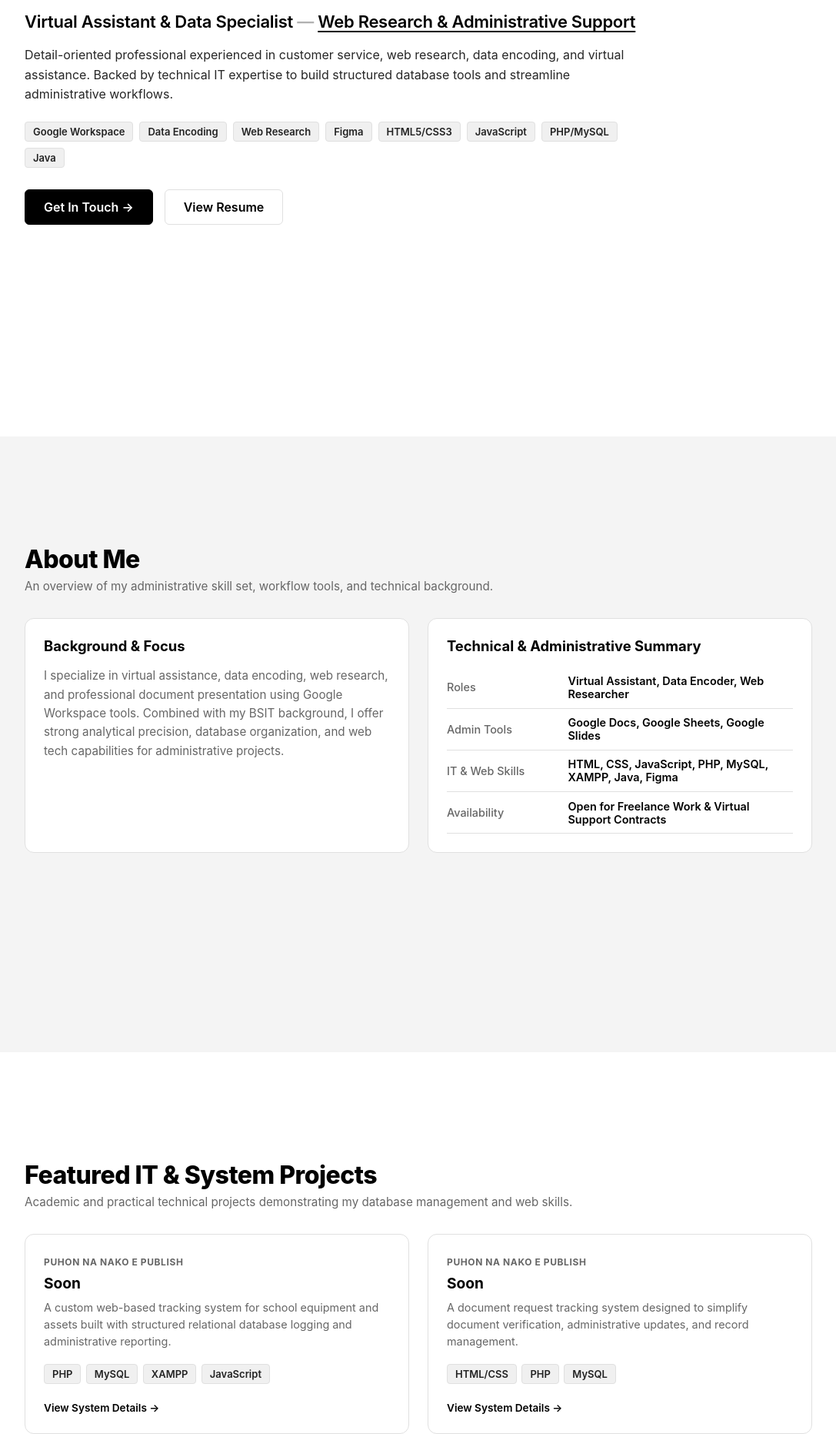
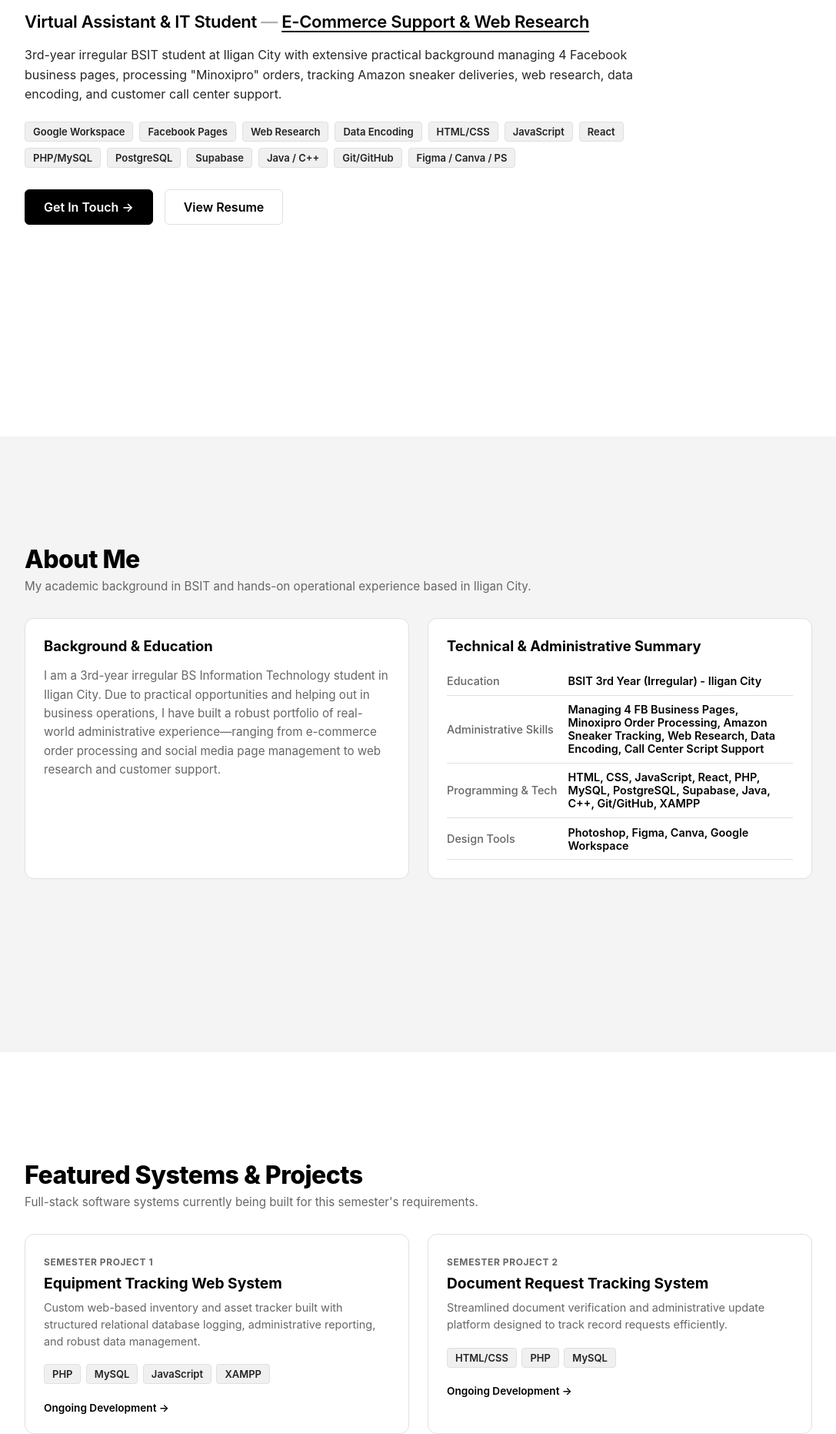
Before and after one commit to Euphcrix/Portfolio, a plain HTML site: page index.html in a window 1280 px wide. Shown: the part 233-2096 px from the top of the page at 77% size, without its empty margins (96-1183 px from the left). Drawn offline with nearby package versions, Linux system fonts and the light colour scheme.

Commit message:
update my portofolio to improve

```diff
--- a/index.html
+++ b/index.html
@@ -58,13 +58,12 @@
                             <span class="verified-icon">✓</span>
                         </div>
                         <div class="social-links">
-                            <a href="https://github.com" target="_blank" aria-label="GitHub">
+                            <a href="https://github.com/Euphcrix/Portfolio" target="_blank" aria-label="GitHub">
                                 <svg width="20" height="20" fill="currentColor" viewBox="0 0 24 24"><path d="M12 0C5.37 0 0 5.37 0 12c0 5.31 3.435 9.795 8.205 11.385.6.105.825-.255.825-.57 0-.285-.015-1.23-.015-2.235-3.015.555-3.795-.735-4.035-1.41-.135-.345-.72-1.41-1.23-1.695-.42-.225-1.02-.78-.015-.795.945-.015 1.62.87 1.845 1.23 1.08 1.815 2.805 1.305 3.495.99.105-.78.42-1.305.765-1.605-2.67-.3-5.46-1.335-5.46-5.925 0-1.305.465-2.385 1.23-3.225-.12-.3-.54-1.53.12-3.18 0 0 1.005-.315 3.3 1.23.96-.27 1.98-.405 3-.405s2.04.135 3 .405c2.295-1.56 3.3-1.23 3.3-1.23.66 1.65.24 2.88.12 3.18.765.84 1.23 1.905 1.23 3.225 0 4.605-2.805 5.625-5.475 5.925.435.375.81 1.095.81 2.22 0 1.605-.015 2.895-.015 3.3 0 .315.225.69.825.57A12.02 12.02 0 0024 12c0-6.63-5.37-12-12-12z"/></svg>
                             </a>
                             <a href="https://linkedin.com" target="_blank" aria-label="LinkedIn">
                                 <svg width="20" height="20" fill="currentColor" viewBox="0 0 24 24"><path d="M19 0h-14c-2.761 0-5 2.239-5 5v14c0 2.761 2.239 5 5 5h14c2.762 0 5-2.239 5-5v-14c0-2.761-2.238-5-5-5zm-11 19h-3v-11h3v11zm-1.5-12.268c-.966 0-1.75-.79-1.75-1.764s.784-1.764 1.75-1.764 1.75.79 1.75 1.764-.783 1.764-1.75 1.764zm13.5 12.268h-3v-5.604c0-3.368-4-3.113-4 0v5.604h-3v-11h3v1.765c1.396-2.586 7-2.777 7 2.476v6.759z"/></svg>
                             </a>
-                            <!-- Facebook SVG Icon Added Below -->
                             <a href="https://www.facebook.com/Euphcr1qxj" target="_blank" aria-label="Facebook">
                                 <svg width="20" height="20" fill="currentColor" viewBox="0 0 24 24"><path d="M9 8H6v4h3v12h5V12h3.642L18 8h-4V6.333C14 5.37 14.5 5 15.5 5H18V0h-3.808C10.59 0 9 1.588 9 4.708V8z"/></svg>
                             </a>
@@ -72,19 +71,24 @@
                     </div>
                 </div>
 
-                <h2 class="hero-role">Virtual Assistant & Data Specialist <span class="divider">—</span> <span class="highlight">Web Research & Administrative Support</span></h2>
+                <h2 class="hero-role">Virtual Assistant & IT Student <span class="divider">—</span> <span class="highlight">E-Commerce Support & Web Research</span></h2>
 
-                <p class="hero-bio">Detail-oriented professional experienced in customer service, web research, data encoding, and virtual assistance. Backed by technical IT expertise to build structured database tools and streamline administrative workflows.</p>
+                <p class="hero-bio">3rd-year irregular BSIT student at Iligan City with extensive practical background managing 4 Facebook business pages, processing "Minoxipro" orders, tracking Amazon sneaker deliveries, web research, data encoding, and customer call center support.</p>
 
                 <div class="tech-stack-row">
                     <span class="tech-badge">Google Workspace</span>
+                    <span class="tech-badge">Facebook Pages</span>
+                    <span class="tech-badge">Web Research</span>
                     <span class="tech-badge">Data Encoding</span>
-                    <span class="tech-badge">Web Research</span>
-                    <span class="tech-badge">Figma</span>
-                    <span class="tech-badge">HTML5/CSS3</span>
+                    <span class="tech-badge">HTML/CSS</span>
                     <span class="tech-badge">JavaScript</span>
+                    <span class="tech-badge">React</span>
                     <span class="tech-badge">PHP/MySQL</span>
-                    <span class="tech-badge">Java</span>
+                    <span class="tech-badge">PostgreSQL</span>
+                    <span class="tech-badge">Supabase</span>
+                    <span class="tech-badge">Java / C++</span>
+                    <span class="tech-badge">Git/GitHub</span>
+                    <span class="tech-badge">Figma / Canva / PS</span>
                 </div>
 
                 <div class="hero-actions">
@@ -98,33 +102,33 @@
         <section id="about" class="portfolio-section">
             <div class="section-title">
                 <h2>About Me</h2>
-                <p class="section-subtitle">An overview of my administrative skill set, workflow tools, and technical background.</p>
+                <p class="section-subtitle">My academic background in BSIT and hands-on operational experience based in Iligan City.</p>
             </div>
 
             <div class="about-grid">
                 <div class="about-card">
-                    <h3>Background & Focus</h3>
-                    <p>I specialize in virtual assistance, data encoding, web research, and professional document presentation using Google Workspace tools. Combined with my BSIT background, I offer strong analytical precision, database organization, and web tech capabilities for administrative projects.</p>
+                    <h3>Background & Education</h3>
+                    <p>I am a 3rd-year irregular BS Information Technology student in Iligan City. Due to practical opportunities and helping out in business operations, I have built a robust portfolio of real-world administrative experience—ranging from e-commerce order processing and social media page management to web research and customer support.</p>
                 </div>
 
                 <div class="about-card">
                     <h3>Technical & Administrative Summary</h3>
                     <table class="about-table">
                         <tr>
-                            <th>Roles</th>
-                            <td>Virtual Assistant, Data Encoder, Web Researcher</td>
+                            <th>Education</th>
+                            <td>BSIT 3rd Year (Irregular) - Iligan City</td>
                         </tr>
                         <tr>
-                            <th>Admin Tools</th>
-                            <td>Google Docs, Google Sheets, Google Slides</td>
+                            <th>Administrative Skills</th>
+                            <td>Managing 4 FB Business Pages, Minoxipro Order Processing, Amazon Sneaker Tracking, Web Research, Data Encoding, Call Center Script Support</td>
                         </tr>
                         <tr>
-                            <th>IT & Web Skills</th>
-                            <td>HTML, CSS, JavaScript, PHP, MySQL, XAMPP, Java, Figma</td>
+                            <th>Programming & Tech</th>
+                            <td>HTML, CSS, JavaScript, React, PHP, MySQL, PostgreSQL, Supabase, Java, C++, Git/GitHub, XAMPP</td>
                         </tr>
                         <tr>
-                            <th>Availability</th>
-                            <td>Open for Freelance Work & Virtual Support Contracts</td>
+                            <th>Design Tools</th>
+                            <td>Photoshop, Figma, Canva, Google Workspace</td>
                         </tr>
                     </table>
                 </div>
@@ -134,36 +138,36 @@
         <!-- PROJECTS SECTION -->
         <section id="projects" class="portfolio-section">
             <div class="section-header">
-                <h2>Featured IT & System Projects</h2>
-                <p class="section-subtitle">Academic and practical technical projects demonstrating my database management and web skills.</p>
+                <h2>Featured Systems & Projects</h2>
+                <p class="section-subtitle">Full-stack software systems currently being built for this semester's requirements.</p>
             </div>
 
             <div class="projects-grid">
                 <div class="project-card">
                     <div class="project-content">
-                        <span class="project-category">Puhon na nako e Publish</span>
-                        <h3 class="project-title">Soon</h3>
+                        <span class="project-category">Semester Project 1</span>
+                        <h3 class="project-title">Equipment Tracking Web System</h3>
                         <p class="project-description">
-                            A custom web-based tracking system for school equipment and assets built with structured relational database logging and administrative reporting.
+                            Custom web-based inventory and asset tracker built with structured relational database logging, administrative reporting, and robust data management.
                         </p>
                         <div class="project-tech">
                             <span class="tech-badge">PHP</span>
                             <span class="tech-badge">MySQL</span>
+                            <span class="tech-badge">JavaScript</span>
                             <span class="tech-badge">XAMPP</span>
-                            <span class="tech-badge">JavaScript</span>
                         </div>
                         <div class="project-links">
-                            <a href="#" target="_blank" class="project-btn">View System Details &rarr;</a>
+                            <a href="#" target="_blank" class="project-btn">Ongoing Development &rarr;</a>
                         </div>
                     </div>
                 </div>
 
                 <div class="project-card">
                     <div class="project-content">
-                        <span class="project-category">Puhon na nako e Publish</span>
-                        <h3 class="project-title">Soon</h3>
+                        <span class="project-category">Semester Project 2</span>
+                        <h3 class="project-title">Document Request Tracking System</h3>
                         <p class="project-description">
-                            A document request tracking system designed to simplify document verification, administrative updates, and record management.
+                            Streamlined document verification and administrative update platform designed to track record requests efficiently.
                         </p>
                         <div class="project-tech">
                             <span class="tech-badge">HTML/CSS</span>
@@ -171,7 +175,7 @@
                             <span class="tech-badge">MySQL</span>
                         </div>
                         <div class="project-links">
-                            <a href="#" target="_blank" class="project-btn">View System Details &rarr;</a>
+                            <a href="#" target="_blank" class="project-btn">Ongoing Development &rarr;</a>
                         </div>
                     </div>
                 </div>
@@ -182,37 +186,51 @@
         <section id="experience" class="portfolio-section">
             <div class="section-title">
                 <h2>Work & Administrative Experience</h2>
-                <p class="section-subtitle">A summary of my hands-on roles in virtual assistance, customer service, and data encoding.</p>
+                <p class="section-subtitle">Comprehensive breakdown of my hands-on tasks in virtual assistance, e-commerce, research, and support.</p>
             </div>
 
             <div class="experience-timeline">
                 <div class="timeline-item">
                     <div class="timeline-header">
                         <div>
-                            <h3>Virtual Assistant & Data Encoder</h3>
-                            <span class="company-name">Freelance Work</span>
+                            <h3>E-Commerce & Social Media Virtual Assistant</h3>
+                            <span class="company-name">Business Support Operations (Iligan City)</span>
                         </div>
-                        <span class="timeline-date">Recent</span>
+                        <span class="timeline-date">Active Experience</span>
                     </div>
                     <ul class="timeline-details">
-                        <li>Managed detailed data entry tasks and web research with high accuracy and speed.</li>
-                        <li>Created formatted Google Docs, Google Slides presentations, and organized spreadsheet files.</li>
-                        <li>Applied system logic and data structuring techniques to streamline administrative digital records.</li>
+                        <li>Managed 4 active Facebook business pages, responding to customer inquiries, messaging clients about products, and processing sales.</li>
+                        <li>Handled order fulfillment for "Minoxipro"—collecting customer names, contact numbers, and delivery locations, then encoding them accurately into Google Docs.</li>
+                        <li>Conducted outbound customer phone calls and chats regarding promotions, special offers, and tracking order delivery status.</li>
                     </ul>
                 </div>
 
                 <div class="timeline-item">
                     <div class="timeline-header">
                         <div>
-                            <h3>Customer Service Representative</h3>
-                            <span class="company-name">Call Center Operations</span>
+                            <h3>Web Researcher & Data Encoder</h3>
+                            <span class="company-name">Remote Support & Logistics Tracking</span>
                         </div>
-                        <span class="timeline-date">Previous Role</span>
+                        <span class="timeline-date">Detailed Operations</span>
                     </div>
                     <ul class="timeline-details">
-                        <li>Assisted clients with fast, professional communication and quick issue resolution.</li>
-                        <li>Maintained high data accuracy during real-time call handling and database updating.</li>
-                        <li>Utilized ticketing software and office productivity tools in high-volume environments.</li>
+                        <li>Monitored out-of-delivery sneaker shipments on Amazon and organized delivery logs using Google Docs.</li>
+                        <li>Performed deep-dive web research to find specific residential locations and individuals, encoding their current address details into structured records.</li>
+                        <li>Executed general data entry tasks with strong accuracy and attention to detail.</li>
+                    </ul>
+                </div>
+
+                <div class="timeline-item">
+                    <div class="timeline-header">
+                        <div>
+                            <h3>Customer Support & Call Center Representative</h3>
+                            <span class="company-name">Communications Support</span>
+                        </div>
+                        <span class="timeline-date">Client Handling</span>
+                    </div>
+                    <ul class="timeline-details">
+                        <li>Utilized structured communication scripts to interact with clients smoothly, answer inquiries, and resolve concerns.</li>
+                        <div>Maintained precise real-time logs during live communication sessions.</div>
                     </ul>
                 </div>
             </div>
@@ -222,13 +240,13 @@
         <section id="contact" class="portfolio-section">
             <div class="section-title">
                 <h2>Get In Touch</h2>
-                <p class="section-subtitle">Looking for administrative virtual support, web research, or data entry assistance? Send me a message below.</p>
+                <p class="section-subtitle">Looking for a dedicated virtual assistant, web researcher, data encoder, or junior developer? Send me a message below.</p>
             </div>
 
             <div class="contact-container">
                 <div class="contact-info">
                     <h3>Contact Information</h3>
-                    <p>Reach out directly for freelance contracts in Virtual Assistance, Web Research, Data Encoding, or document design projects.</p>
+                    <p>Reach out directly for freelance contracts in Virtual Assistance, Web Research, Data Encoding, or web development projects.</p>
 
                     <div class="contact-method">
                         <strong>Location</strong>
@@ -237,7 +255,7 @@
 
                     <div class="contact-method">
                         <strong>Primary Services</strong>
-                        <p>Virtual Assistance, Web Research, Data Encoding, Document Creation</p>
+                        <p>Virtual Assistance, Web Research, Data Encoding, E-Commerce Support, Web Dev</p>
                     </div>
 
                     <div class="contact-method">
```
